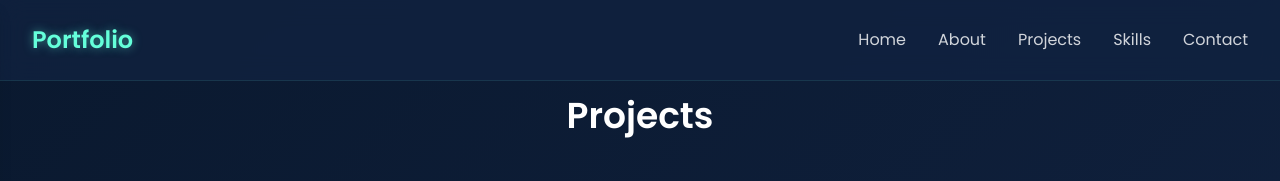
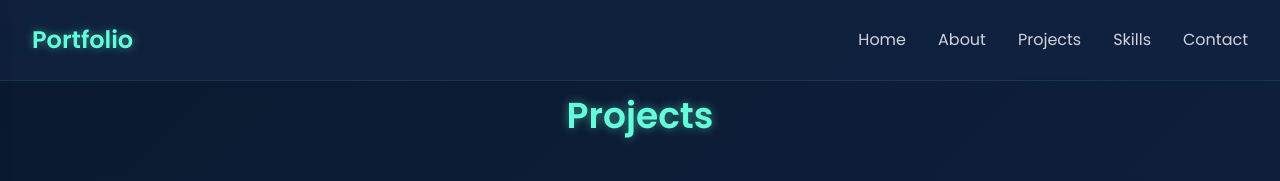
Before and after one commit to aryalasulika/portfolio, a plain HTML site: page project.html in a window 1280 px wide. Shown: the top 181 px of the page. Drawn offline with nearby package versions, Linux system fonts and the light colour scheme.

Commit message:
perubahan keenam

```diff
--- a/project.html
+++ b/project.html
@@ -136,7 +136,7 @@
       <section id="projects" class="py-20 px-4">
         <div class="container mx-auto">
           <h2
-            class="text-4xl font-bold text-center text-white mb-12 glow-text mt-4"
+            class="text-4xl font-bold text-center text-futuristik mb-12 glow-text mt-4"
           >
             Projects
           </h2>
```
